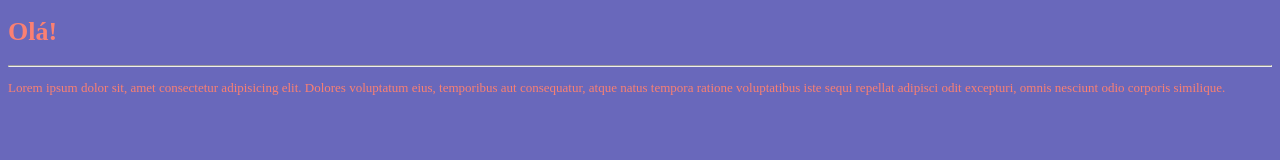
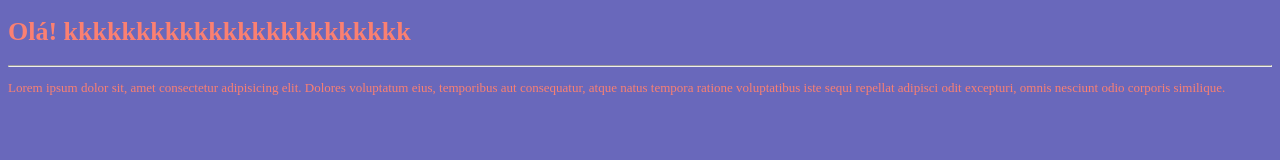
Before and after one commit to Mizrain1/Ola-Mundo, a plain HTML site: page site-exemplo/index.html in a window 1280 px wide. Drawn offline with Linux system fonts and the light colour scheme.

Commit message:
Update index.html

```diff
--- a/site-exemplo/index.html
+++ b/site-exemplo/index.html
@@ -16,7 +16,7 @@
     </style>
 </head>
 <body id="container">
-    <h1 class="letras">Olá!</h1>
+    <h1 class="letras">Olá! kkkkkkkkkkkkkkkkkkkkkkkk</h1>
     <hr>
     <p class="letras">Lorem ipsum dolor sit, amet consectetur adipisicing elit. Dolores voluptatum eius, temporibus aut consequatur, atque natus tempora ratione voluptatibus iste sequi repellat adipisci odit excepturi, omnis nesciunt odio corporis similique.</p>
 
```
